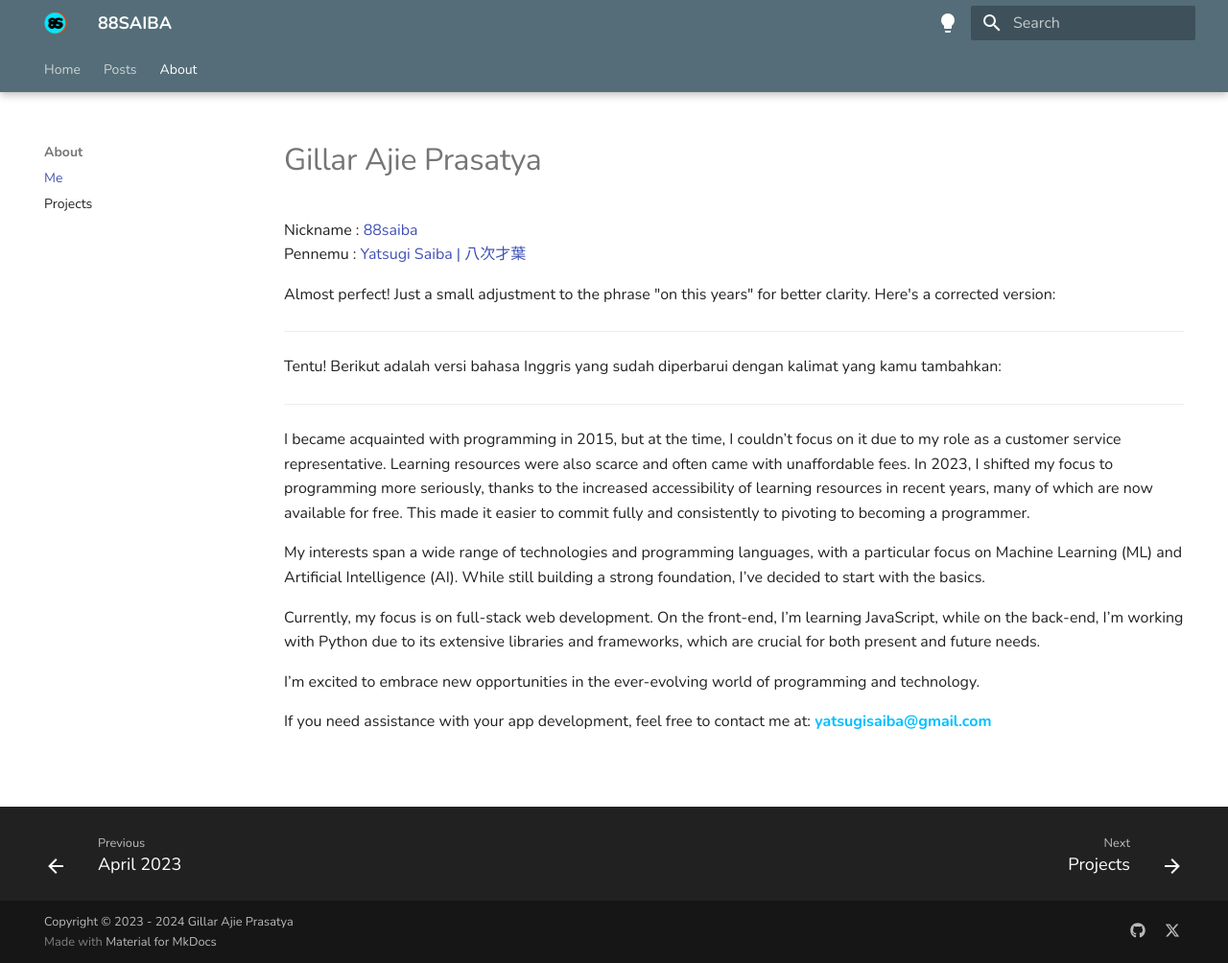
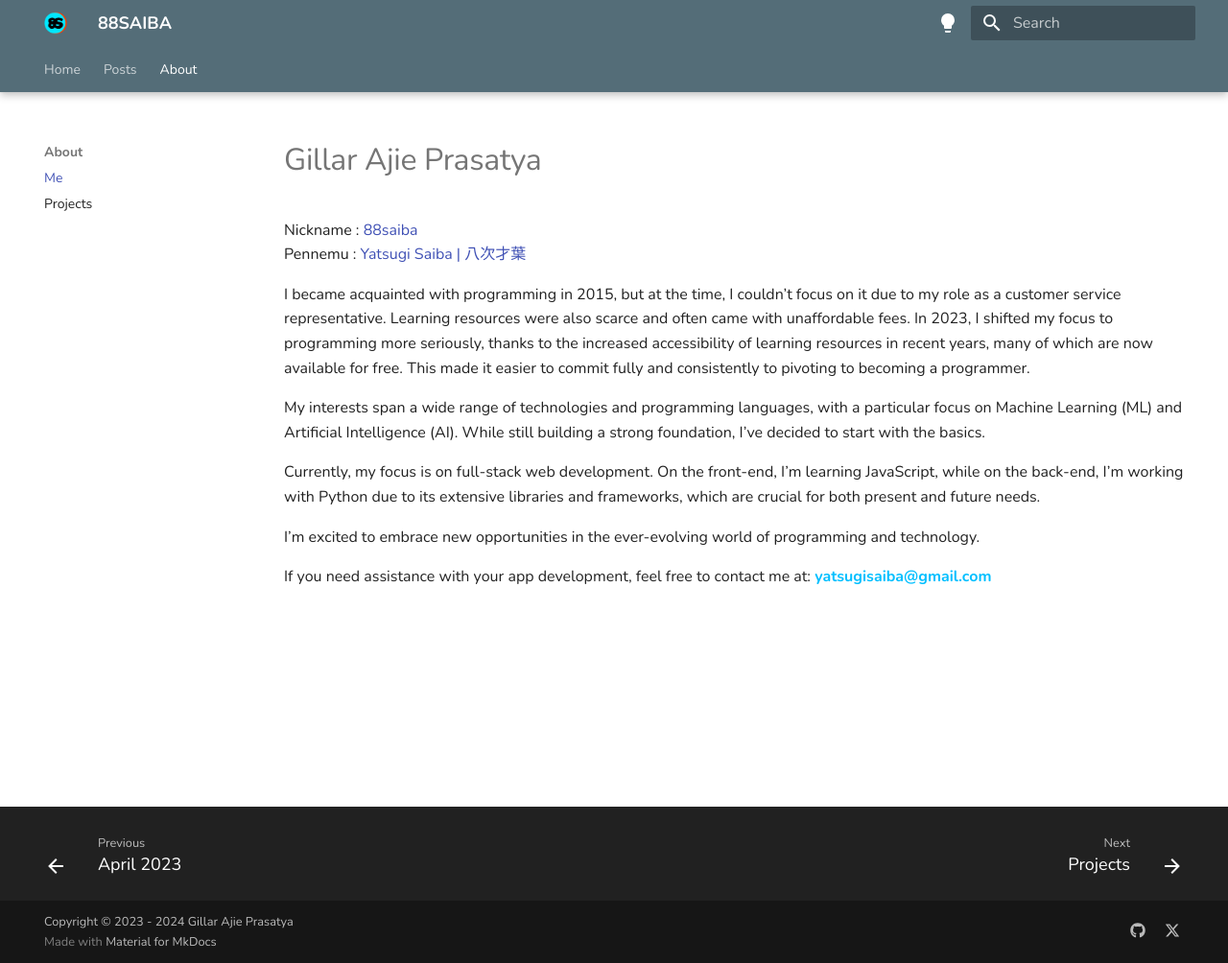
Before and after one commit to nokijfb/8389188babayagaisdfyigaqf, an MkDocs documentation site: the page built from docs/about/about.md, in a window 1280 px wide and 1004 px high. Shown: the whole window at 96% size. Built offline with MkDocs 1.6.1 and Material for MkDocs 9.7.7, drawn with Linux system fonts in a browser that asks for light colours.

Commit message:
upd about-me

```diff
--- a/docs/about/about.md
+++ b/docs/about/about.md
@@ -2,13 +2,6 @@
 
 Nickname : <a href="https://x.com/88saiba">88saiba</a><br>
 Pennemu : <a href="https://github.com/88saiba">Yatsugi Saiba | 八次才葉</a>
-
-Almost perfect! Just a small adjustment to the phrase "on this years" for better clarity. Here's a corrected version:
-
----
-Tentu! Berikut adalah versi bahasa Inggris yang sudah diperbarui dengan kalimat yang kamu tambahkan:
-
----
 
 I became acquainted with programming in 2015, but at the time, I couldn’t focus on it due to my role as a customer service representative. Learning resources were also scarce and often came with unaffordable fees. In 2023, I shifted my focus to programming more seriously, thanks to the increased accessibility of learning resources in recent years, many of which are now available for free. This made it easier to commit fully and consistently to pivoting to becoming a programmer.
 
```
